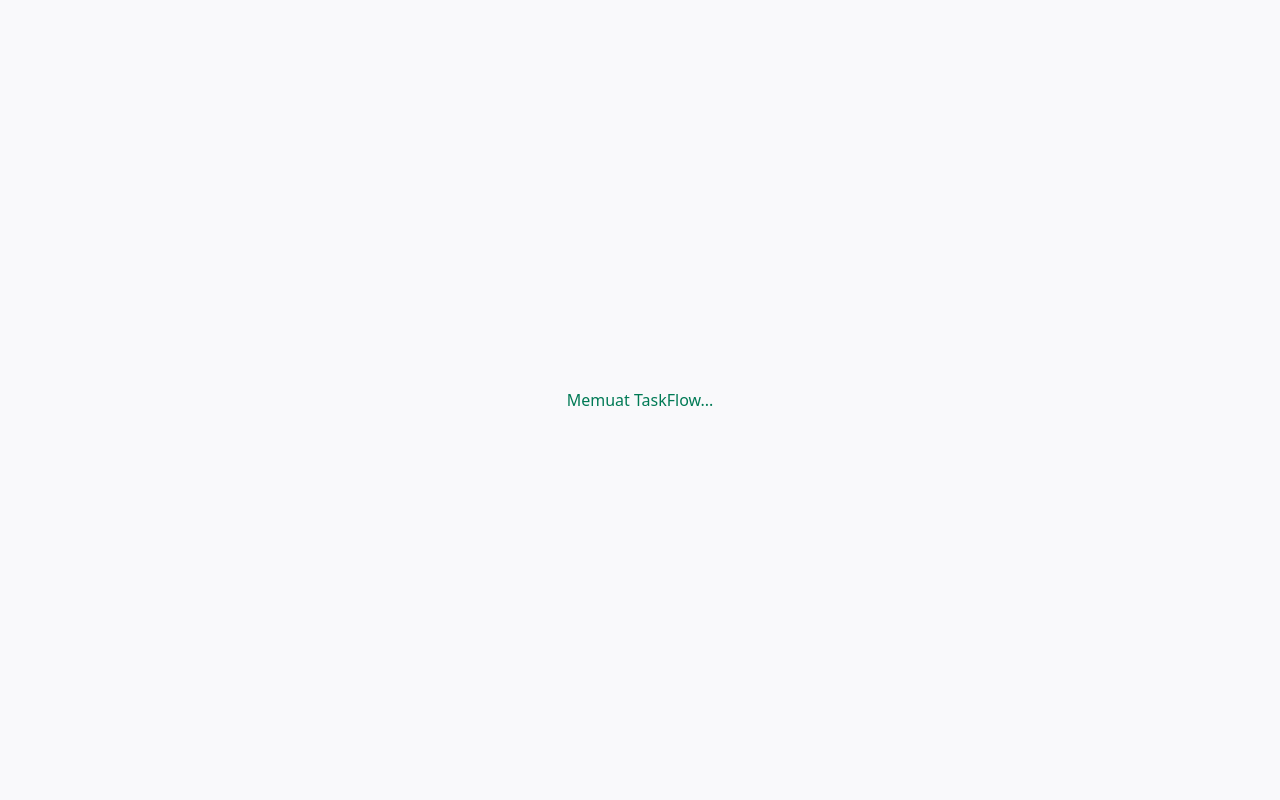
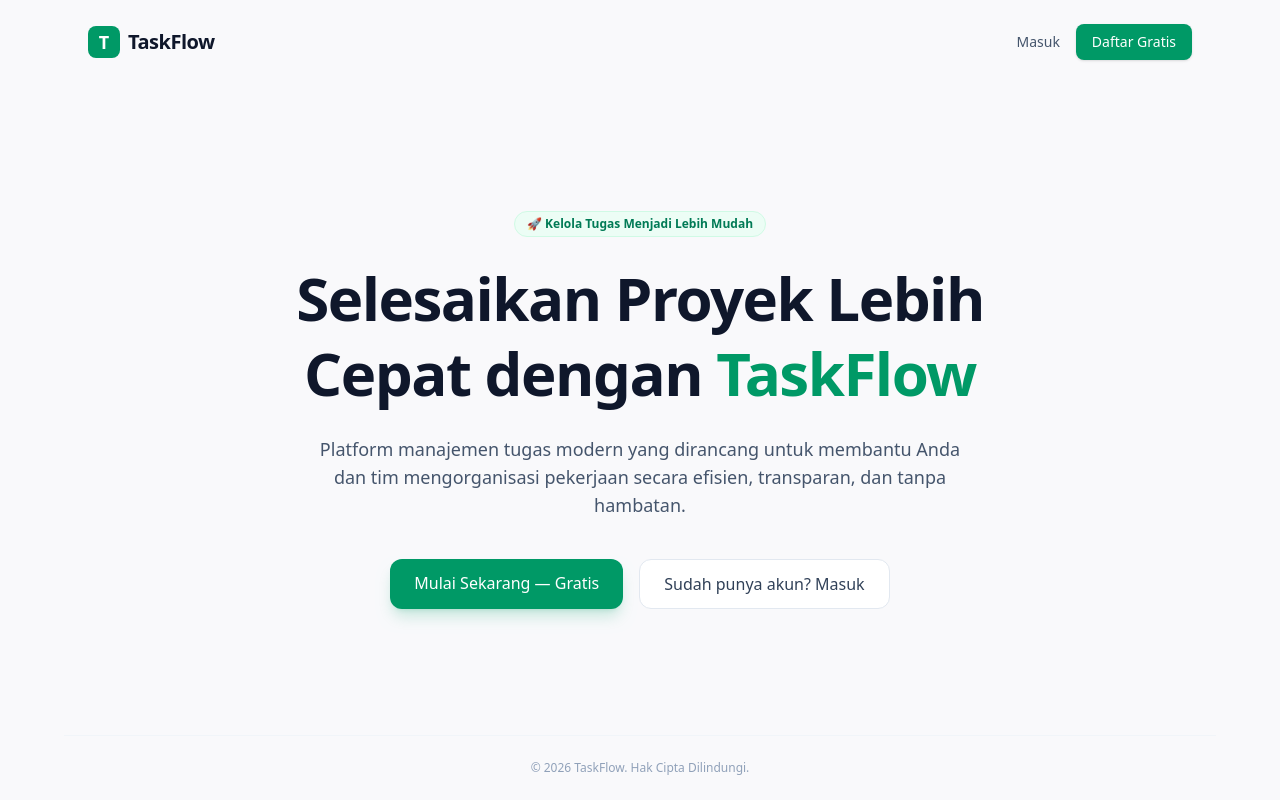
Before and after one commit to Taskflowbyfadhil/Taskflowbyfadhil, a Next.js app: page / in a window 1280 px wide. Before the commit this address had no page. Built offline with nearby package versions, Linux system fonts and the light colour scheme.

Commit message:
feat: ubah halaman utama menjadi landing page publik

```diff
--- a/app/page.tsx
+++ b/app/page.tsx
@@ -1,19 +1,68 @@
 'use client';
 
-import { useEffect } from 'react';
-import { useRouter } from 'next/navigation';
+import Link from 'next/link';
 
-export default function Home() {
-  const router = useRouter();
+export default function LandingPage() {
+  return (
+    <div className="min-h-screen bg-[#f9f9fb] flex flex-col justify-between text-slate-800">
+      {/* Header / Navbar */}
+      <header className="w-full max-w-6xl mx-auto px-6 py-6 flex items-center justify-between">
+        <div className="flex items-center gap-2">
+          <div className="w-8 h-8 rounded-lg bg-emerald-600 flex items-center justify-center text-white font-bold text-lg">
+            T
+          </div>
+          <span className="text-xl font-bold tracking-tight text-slate-900">TaskFlow</span>
+        </div>
+        <div className="flex items-center gap-4">
+          <Link
+            href="/login"
+            className="text-sm font-medium text-slate-600 hover:text-emerald-600 transition"
+          >
+            Masuk
+          </Link>
+          <Link
+            href="/register"
+            className="text-sm font-medium bg-emerald-600 text-white px-4 py-2 rounded-lg hover:bg-emerald-700 transition shadow-sm"
+          >
+            Daftar Gratis
+          </Link>
+        </div>
+      </header>
 
-  useEffect(() => {
-    // Langsung arahkan ke halaman login atau dashboard
-    router.replace('/login');
-  }, [router]);
+      {/* Hero Section */}
+      <main className="max-w-4xl mx-auto px-6 py-16 text-center flex-1 flex flex-col justify-center items-center">
+        <div className="inline-flex items-center gap-2 px-3 py-1 rounded-full bg-emerald-50 text-emerald-700 text-xs font-semibold mb-6 border border-emerald-100">
+          🚀 Kelola Tugas Menjadi Lebih Mudah
+        </div>
 
-  return (
-    <div className="flex items-center justify-center min-h-screen bg-[#f9f9fb]">
-      <div className="text-emerald-700 font-medium">Memuat TaskFlow...</div>
+        <h1 className="text-4xl md:text-6xl font-extrabold tracking-tight text-slate-900 leading-tight mb-6">
+          Selesaikan Proyek Lebih Cepat dengan <span className="text-emerald-600">TaskFlow</span>
+        </h1>
+
+        <p className="text-base md:text-lg text-slate-600 max-w-2xl mb-10">
+          Platform manajemen tugas modern yang dirancang untuk membantu Anda dan tim mengorganisasi pekerjaan secara efisien, transparan, dan tanpa hambatan.
+        </p>
+
+        <div className="flex flex-col sm:flex-row gap-4 w-full justify-center">
+          <Link
+            href="/register"
+            className="px-6 py-3 rounded-xl bg-emerald-600 text-white font-medium hover:bg-emerald-700 transition shadow-lg shadow-emerald-600/20 text-center"
+          >
+            Mulai Sekarang — Gratis
+          </Link>
+          <Link
+            href="/login"
+            className="px-6 py-3 rounded-xl bg-white border border-slate-200 text-slate-700 font-medium hover:bg-slate-50 transition text-center"
+          >
+            Sudah punya akun? Masuk
+          </Link>
+        </div>
+      </main>
+
+      {/* Footer */}
+      <footer className="w-full max-w-6xl mx-auto px-6 py-6 text-center text-xs text-slate-400 border-t border-slate-100">
+        &copy; {new Date().getFullYear()} TaskFlow. Hak Cipta Dilindungi.
+      </footer>
     </div>
   );
 }
```
